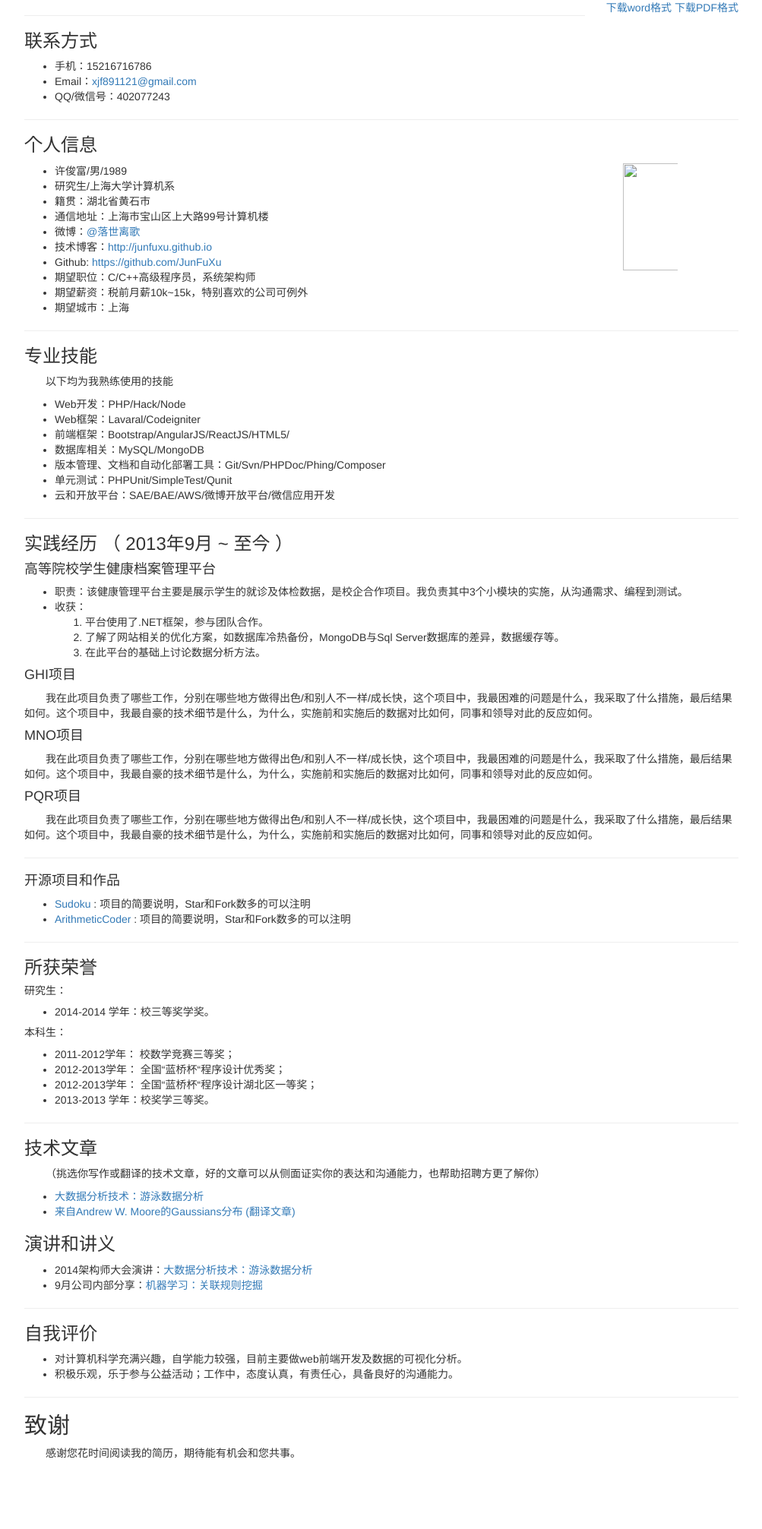
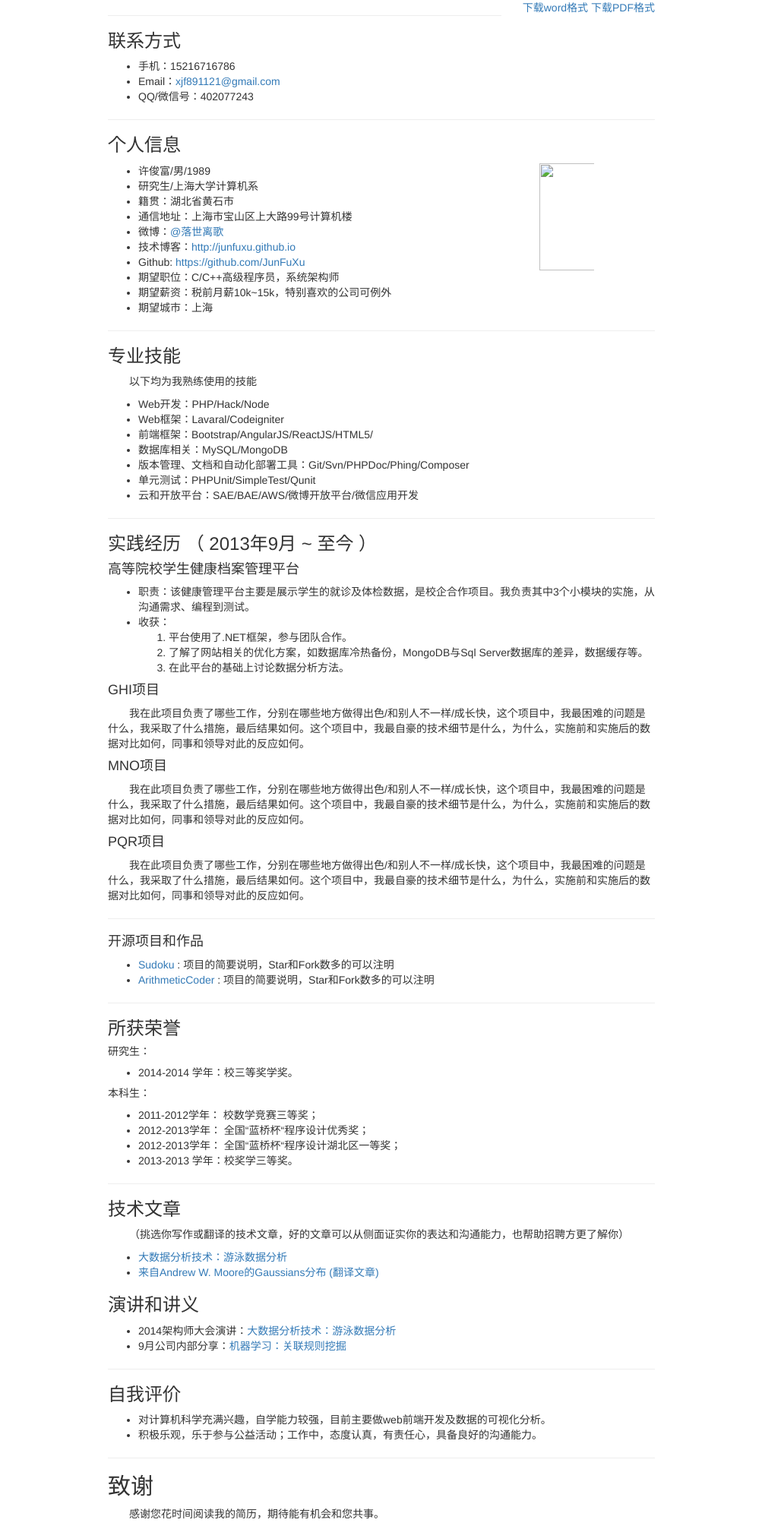
Before and after one commit to JunFuXu/JunFuXu.github.io, a Jekyll site: the page built from resume.md, in a window 1280 px wide. Shown: the whole page at 76% size, without its empty margins (138-1141 px from the left). Built offline with Jekyll 4.4.1, drawn with Linux system fonts in a browser that asks for light colours; Markdown is read by kramdown in place of the engine named in the settings; before the commit the page ends 1933 px from its top, so only the background shows below that.

Commit message:
add resume

```diff
--- a/_layouts/resume.html
+++ b/_layouts/resume.html
@@ -7,7 +7,7 @@
 {% include head.html %}
 <style type="text/css">
 	.container {
-	  width: 970px;
+	  width: 750px;
 	}
 </style>
 <body>
--- a/resume.md
+++ b/resume.md
@@ -18,7 +18,9 @@ img{
   margin-right: 80px;
 }
 </style>
+
 <p style="float:right"><a href="./assets/resume/简历--许俊富.docx">下载word格式</a> <a href="./assets/resume/简历-许俊富.pdf">下载PDF格式</a></p>
+
 ---
 
 ### 联系方式
```
